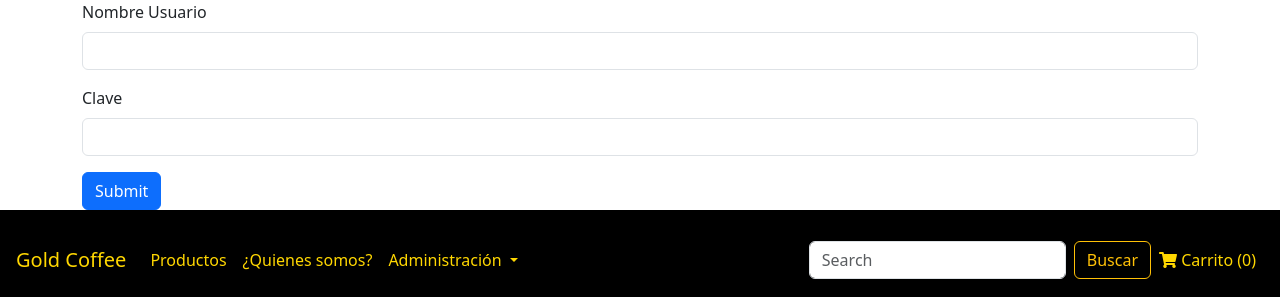
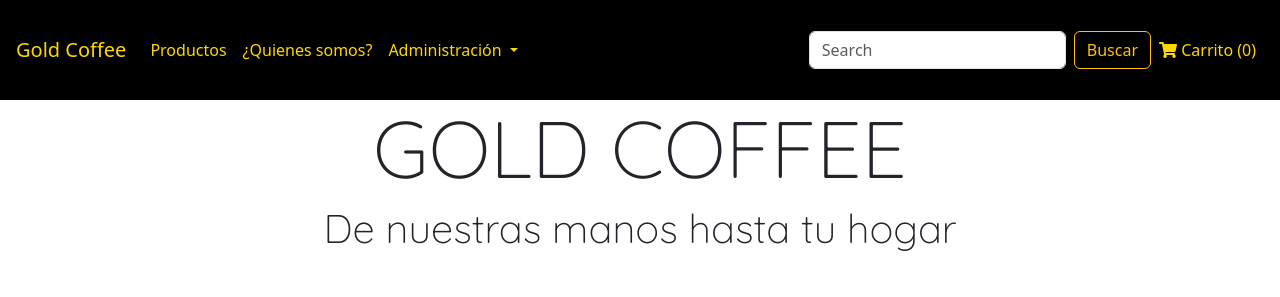
Before and after one commit to jorozco304/SC502_2C2024_S_G4, a PHP site: page / in a window 1280 px wide. Shown: the top 297 px of the page. Run offline with PHP 8.4, Linux system fonts and the light colour scheme.

Commit message:
Frond end 50%

```diff
--- a/SC502_2C2024_S_G4/views/index.php
+++ b/SC502_2C2024_S_G4/views/index.php
@@ -27,20 +27,6 @@
 
 <body>
   <script src="https://cdn.jsdelivr.net/npm/bootstrap@5.3.3/dist/js/bootstrap.bundle.min.js" integrity="sha384-YvpcrYf0tY3lHB60NNkmXc5s9fDVZLESaAA55NDzOxhy9GkcIdslK1eN7N6jIeHz" crossorigin="anonymous"></script>
-
-  <div class="container">
-        <form action="../index.php" method="post">
-            <div class="mb-3">
-                <label for="username" class="form-label">Nombre Usuario</label>
-                <input type="text" class="form-control" name="username" id="username" required>
-            </div>
-            <div class="mb-3">
-                <label for="clave" class="form-label">Clave</label>
-                <input type="password" class="form-control" name="clave" id="clave" required>
-            </div>
-            <button type="submit" class="btn btn-primary">Submit</button>
-        </form>
-    </div>
 
   <header>
     <?php
```
